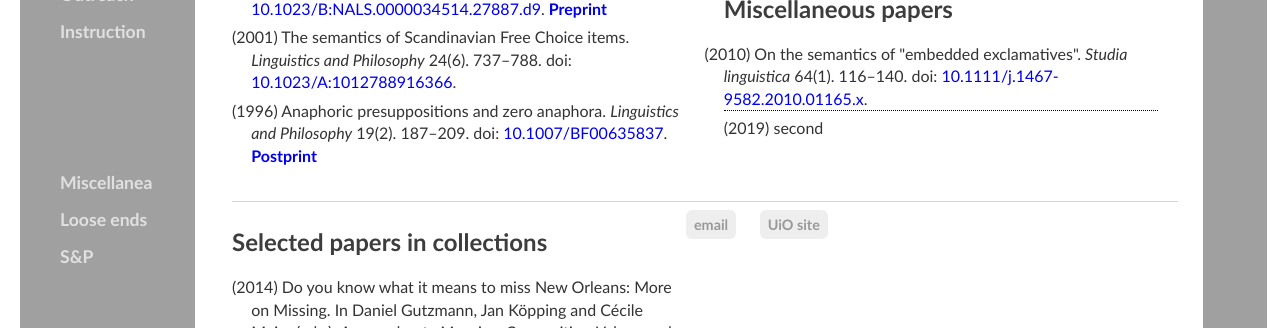
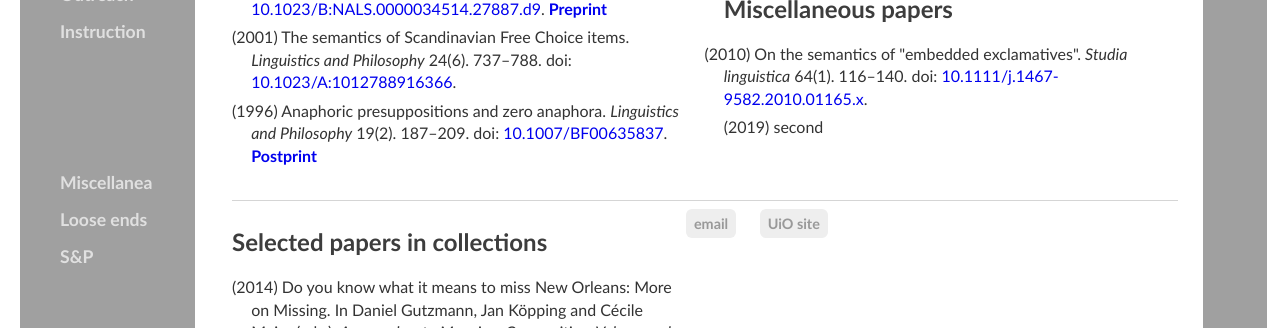
Before and after one commit to kjelljs/kjelljs.github.io, a Jekyll site: the page built from research/index.html, in a window 1280 px wide and 1400 px high, scrolled down 1232 px. Shown: the part 150-478 px from the top of the window. Built offline with Jekyll 4.4.1, drawn with Linux system fonts in a browser that asks for light colours.

Commit message:
Update main.css

```diff
--- a/css/main.css
+++ b/css/main.css
@@ -152,17 +152,15 @@
 .tooltip {
   position: relative;
   display: inline-block;
-  border-bottom: 1px dotted black;
 }
 
 .tooltip .tooltiptext {
   visibility: hidden;
-  width: 120px;
+  width: 800px;
   background-color: #a0a0a0;
-  color: #fff;
-  text-align: center;
+  color: #ffffff;
   border-radius: 6px;
-  padding: 5px 0;
+  padding: 5px 5px 5px 5px;
   position: absolute;
   z-index: 1;
   bottom: 150%;
```
